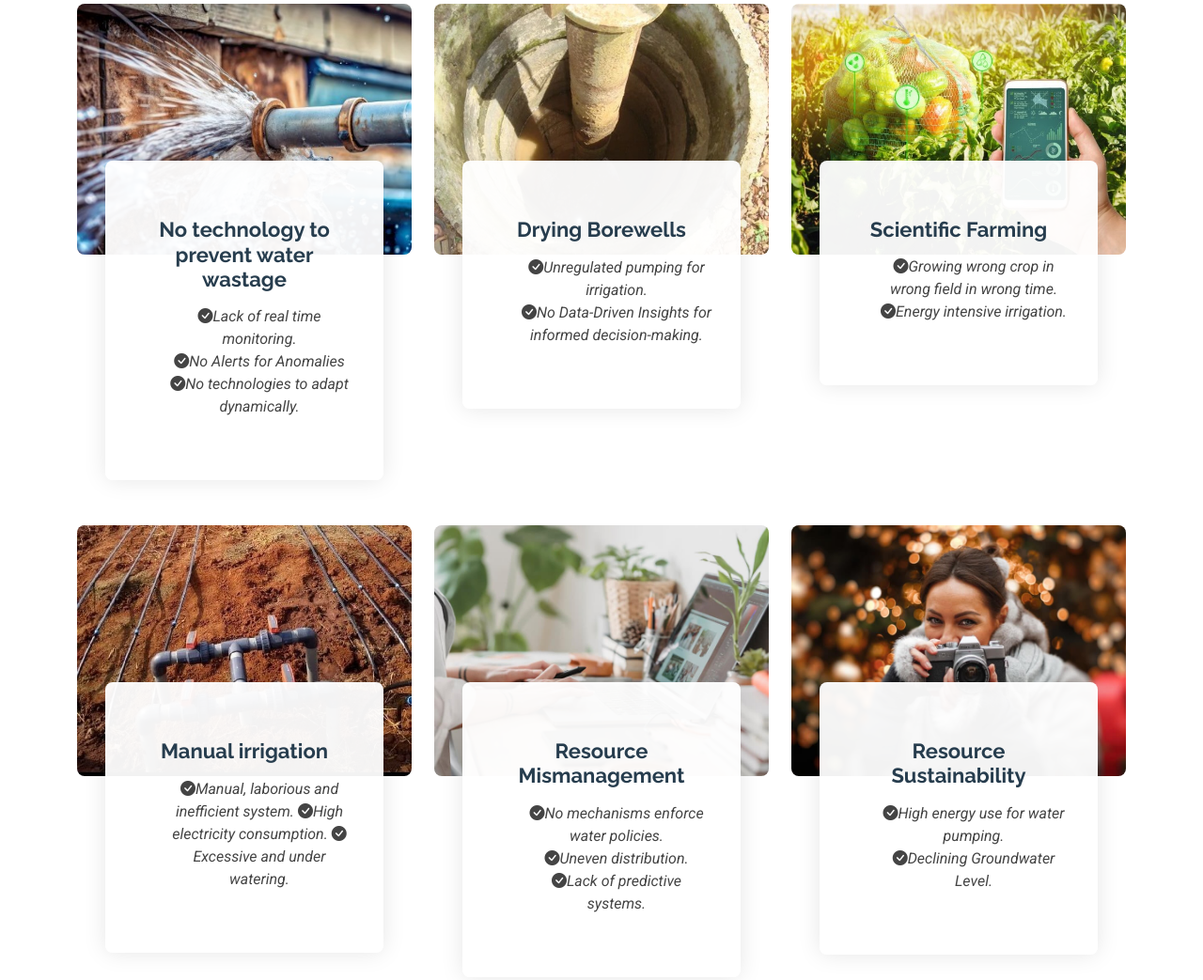
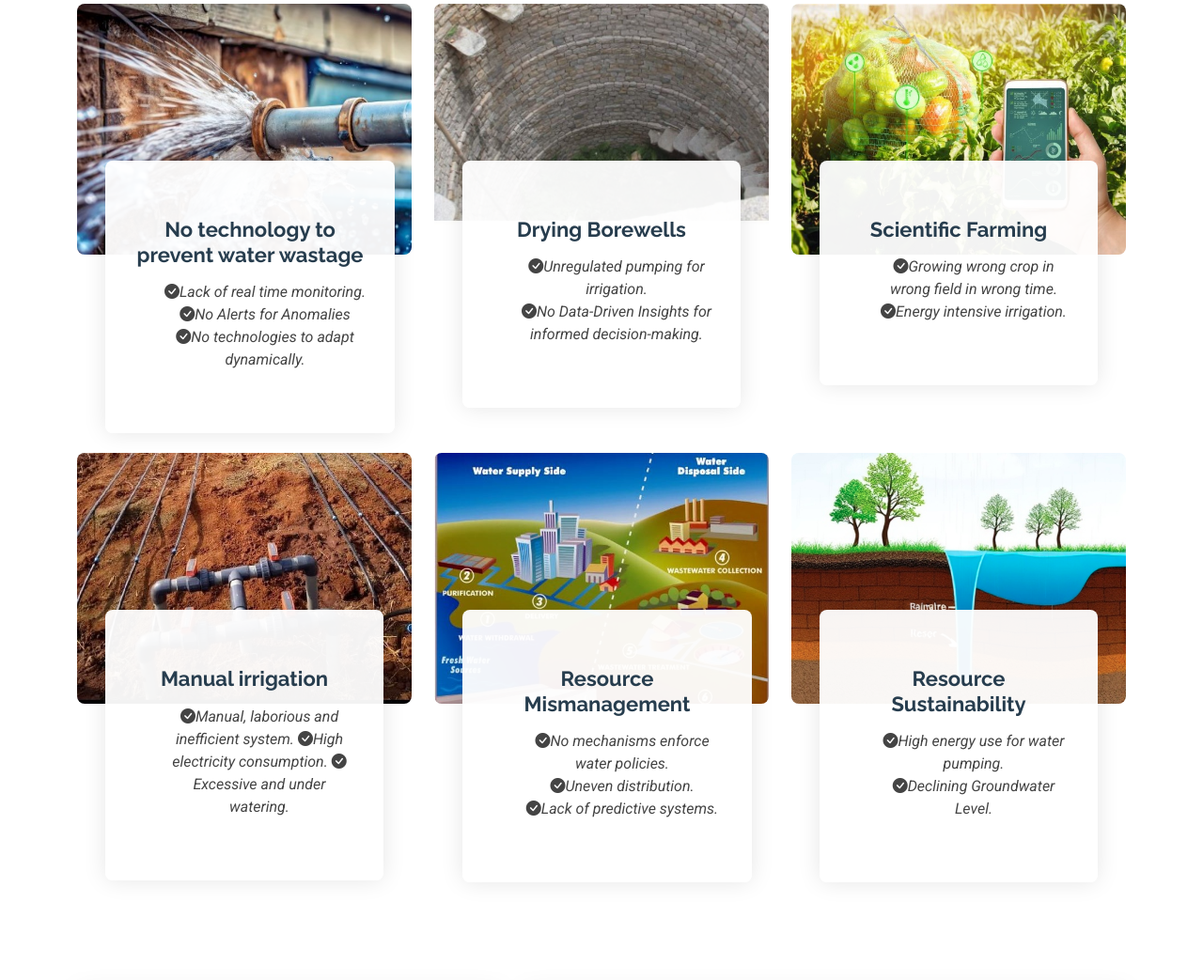
Before and after one commit to shailgitub/project-eact-v3-iwms, a plain HTML site: page iwms-details.html in a window 1280 px wide. Shown: the part 1454-2497 px from the top of the page at 94% size. Drawn offline with Linux system fonts and the light colour scheme; files whose address does not match are found by name.

Commit message:
new changes

```diff
--- a/headerFooterFrame.js
+++ b/headerFooterFrame.js
@@ -29,10 +29,10 @@ class SpecialHeader extends HTMLElement {
 
            <li class="dropdown"><a href="index.html#products"><span>Products</span> <i class="bi bi-chevron-down toggle-dropdown"></i></a>
             <ul>
-              <li><a href="product-details.html">AWMS</a></li>
+              <li><a href="iwms-details.html">AWMS</a></li>
 
               <li><a href="product_2.html">RE Roamrider</a></li>
-              <li><a href="product-details1.html">RE Topbox </a></li>
+              <li><a href="iwms-details1.html">RE Topbox </a></li>
 
             </ul>
           </li>
--- a/product-details.html
+++ b/iwms-details.html
@@ -109,12 +109,29 @@
               <div class="img">
                 <img src="assets/img/iwms/waterW1.jpg" class="img-fluid" alt="">
               </div>
-              <div class="details position-relative">
 
-                <a href="service-details.html" class="stretched-link">
+              <!-- <div class="details position-relative">
+                <div class="details position-relative">-->
+                  <div class="details position-fixed">
+                    <!-- <div class="details position-fixed"> -->
+
+
+
+                <!-- <a href="service-details.html" class="stretched-link"> -->
                   <h3>No technology to  prevent water wastage</h3>
                 </a>
-
+                <!-- <div class="col-lg-12" data-aos="fade-up" data-aos-delay="250">
+                  <div class="content ps-0 ps-lg-5">
+                    <br>
+                    <ul>
+                      <li><i class="bi bi-check-circle-fill"></i> <span>Equitable water distribution and ground water conservation. </span></li>
+                      <li><i class="bi bi-check-circle-fill"></i> <span>Regulatory tool for water boards, helping enforce policies    </span></li>
+                      <li><i class="bi bi-check-circle-fill"></i> <span>Enables scientific water management in agriculture  </span></li>
+                      <li><i class="bi bi-check-circle-fill"></i> <span>Hardly or no changes to the existing infrastructure. Will be retrofitted  on existing valves in agriculture and Municipal setup.
+                      </span></li>
+                    </ul>
+                  </div>
+                </div> -->
 
                   <ul>
                     <i class="bi bi-check-circle-fill">Lack of real time monitoring.</i><br>
@@ -128,13 +145,13 @@
           <div class="col-xl-4 col-md-6" data-aos="zoom-in" data-aos-delay="300">
             <div class="service-item">
               <div class="img">
-                <img src="assets/img/iwms/dryingB1.jpg" class="img-fluid" alt="">
+                <img src="assets/img/iwms/dryingBw.jpg" class="img-fluid" alt="">
               </div>
               <div class="details position-relative">
                 <!-- <div class="icon">
                   <i class="bi bi-broadcast"></i>
                 </div> -->
-                <a href="service-details.html" class="stretched-link">
+                <!-- <a href="service-details.html" class="stretched-link"> -->
                   <h3>Drying Borewells</h3>
                 </a>
                 <ul>
@@ -156,7 +173,7 @@
                 <!-- <div class="icon">
                   <i class="bi bi-easel"></i>
                 </div> -->
-                <a href="service-details.html" class="stretched-link">
+                <!-- <a href="service-details.html" class="stretched-link"> -->
                   <h3>Scientific Farming
                   </h3>
                 </a>
@@ -181,7 +198,7 @@
                 <!-- <div class="icon">
                   <i class="bi bi-activity"><img src="assets/img/icon/i1"></i>
                 </div> -->
-                <a href="service-details.html" class="stretched-link">
+                <!-- <a href="service-details.html" class="stretched-link"> -->
                   <h3>Manual irrigation</h3>
                 </a>
                 <ul>
@@ -197,13 +214,13 @@
           <div class="col-xl-4 col-md-6" data-aos="zoom-in" data-aos-delay="300">
             <div class="service-item">
               <div class="img">
-                <img src="assets/img/services-2.jpg" class="img-fluid" alt="">
+                <img src="assets/img/iwms/resourceM.JPG" class="img-fluid" alt="">
               </div>
-              <div class="details position-relative">
+              <div class="details position-fixed">
                 <!-- <div class="icon">
                   <i class="bi bi-broadcast"></i>
                 </div> -->
-                <a href="service-details.html" class="stretched-link">
+                <!-- <a href="service-details.html" class="stretched-link"> -->
                   <h3>Resource Mismanagement</h3>
                 </a>
                 <ul>
@@ -217,13 +234,13 @@
           <div class="col-xl-4 col-md-6" data-aos="zoom-in" data-aos-delay="400">
             <div class="service-item">
               <div class="img">
-                <img src="assets/img/services-3.jpg" class="img-fluid" alt="">
+                <img src="assets/img/iwms/waterlv2a.png" class="img-fluid" alt="">
               </div>
               <div class="details position-relative">
                 <!-- <div class="icon">
                   <i class="bi bi-easel"></i>
                 </div> -->
-                <a href="service-details.html" class="stretched-link">
+               <!-- <a href="service-details.html" class="stretched-link"> -->
                   <h3>Resource Sustainability</h3>
                 </a>
                 <ul>
@@ -522,6 +539,7 @@
       </div>
 
       <div class="container pt-3 my-8 bg-light">
+
         <div class="row gx-2">
           <div class="  col-lg-9" data-aos="fade-up" data-aos-delay="250">
             <div class="content ps-0 ps-lg-5">
```
Also changed, not shown: index.html (+2 -2 lines), assets/img/iwms/dryingBw.JPG (added), assets/img/iwms/resourceM.JPG (added), assets/img/iwms/waterlv2a.png (added).
